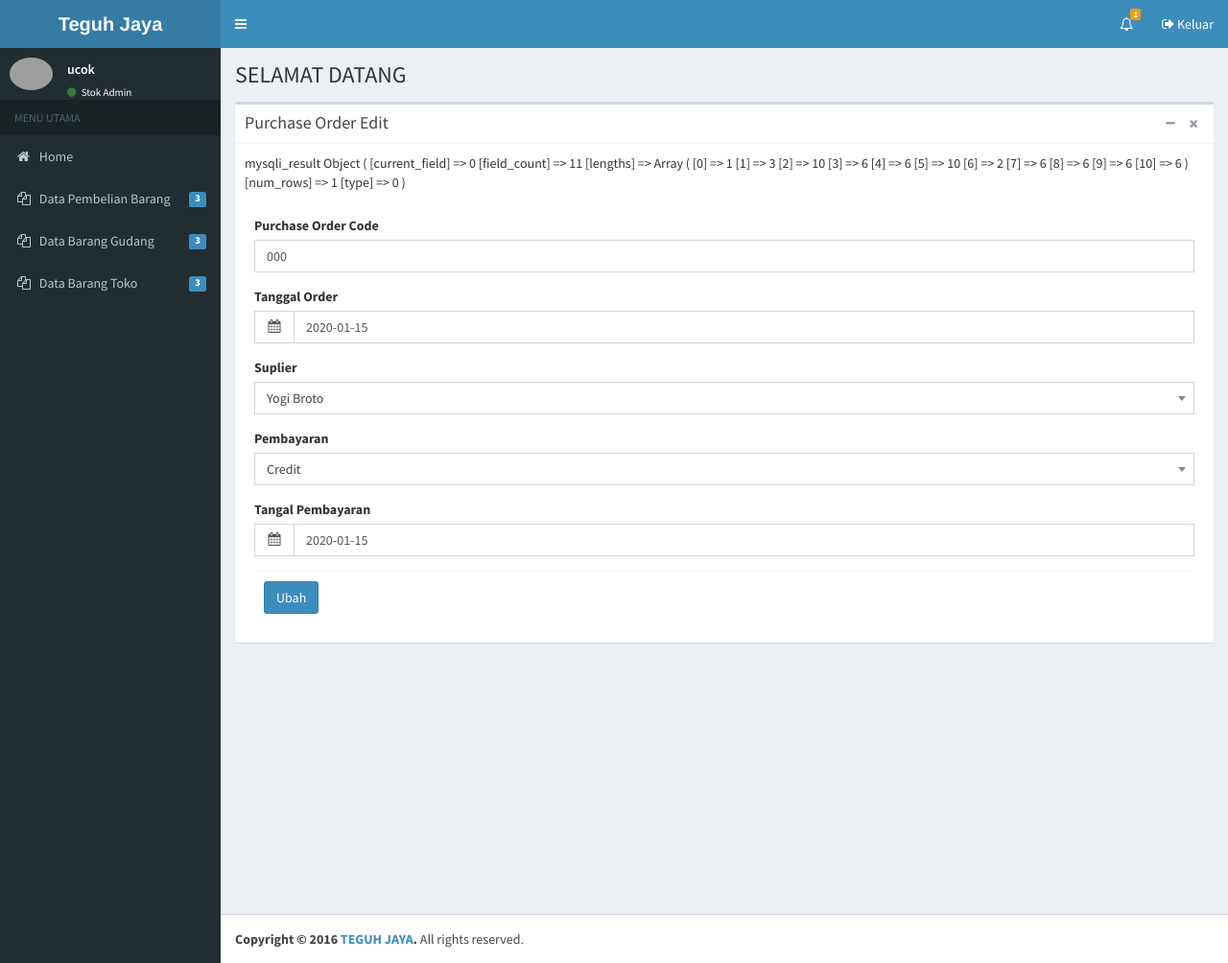
After one commit to robbypranata562/Teguh-Jaya, a PHP site: page /PurchaseOrderMainEdit.php?id=1 in a window 1280 px wide. The commit adds this page. Shown: the whole page at 96% size. Run offline with PHP 8.4, Linux system fonts and the light colour scheme; a user stored in the database is signed in; data comes from the database, SQL or seed files in the repository; tables that the repository leaves empty or names only in its code hold one stand-in row (values such as "Sample post"); some libraries are stand-ins or nearby versions; grey boxes are pictures that could not be loaded.

Commit message:
Purchase Order

```diff
--- /dev/null
+++ b/PurchaseOrderMainEdit.php
@@ -0,0 +1,178 @@
+<?php
+    include "header.php";
+    include "koneksi.php";
+?>
+<div class="content-wrapper">
+    <section class="content-header">
+      <h1>
+        SELAMAT DATANG
+      </h1>
+    </section>
+    <section class="content">
+        <div class="box">
+          <div class="box-header with-border">
+                  <h3 class="box-title">Purchase Order Edit</h3>
+                  <div class="box-tools pull-right">
+                      <button type="button" class="btn btn-box-tool" data-widget="collapse" data-toggle="tooltip" title="Collapse">
+                      <i class="fa fa-minus"></i></button>
+                      <button type="button" class="btn btn-box-tool" data-widget="remove" data-toggle="tooltip" title="Remove">
+                      <i class="fa fa-times"></i></button>
+                  </div>
+          </div>
+          <div class="box-body">
+          <?php
+          if (isset($_POST['ubah'])){
+
+            print_r($_POST);
+            $id = $_POST['POID'];
+            $code=$_POST['code'];
+            $tanggal=$_POST['tanggal'];
+            $suplier=$_POST['suplier_name'];
+            $tipe_pembayaran=$_POST['tipe_pembayaran'];
+            $tanggal_pembayaran = !empty($_POST['tanggal_pembayaran']) ? $_POST['tanggal_pembayaran'] : "NULL";
+            if ($tipe_pembayaran == "1"){
+              $tanggal_pembayaran = "NULL";
+            }
+            $sql_purchase_order_main= "Update PurchaseOrder Set
+            Code = '".$code."',
+            TanggalPembelian = '".$tanggal."',
+            Supplier = '".$suplier."',
+            Pembayaran = '".$tipe_pembayaran."',
+            TanggalPembayaran = '".$tanggal_pembayaran."'
+            where Id = '".$id."'";
+            print_r($sql_purchase_order_main);
+            $exe=mysqli_query($koneksi,$sql_purchase_order_main);
+            if($koneksi->query($sql_purchase_order_main) === TRUE)
+            {
+              echo ("<script>location.href='PurchaseOrderList.php';</script>");
+            }
+            else
+            {
+              echo    "<div class='alert alert-danger'>
+              <a class='close' data-dismiss='alert' href='#'>&times;</a>
+              <strong>Success!</strong> Data Purchase Order Gagal Diubah
+              </div>";
+            }
+          }
+          ?>
+          <?php
+            $id = $_GET['id'];
+            $sql="SELECT
+            a.Id,
+            a.`Code`,
+            Date(a.TanggalPembelian) TanggalPembelian,
+            a.Supplier,
+            a.Pembayaran,
+            Date(a.TanggalPembayaran) TanggalPembayaran,
+            a.Total,
+            a.Pembuat,
+            a.Dibuat,
+            a.Pengubah,
+            a.Diubah
+            FROM
+            purchaseorder a
+            WHERE
+            a.id = '$id'";
+            $exe=mysqli_query($koneksi,$sql);
+
+            while ($data=mysqli_fetch_array($exe))
+            {
+              print_r($exe);
+            ?>
+
+              <form role="form" action="" method="post" enctype="multipart/form-data">
+                <div class="box-body">
+                  <div class="form-group">
+                    <input type="hidden" name="POID" class="form-control" id="POID" value="<?php echo $data['Id'];?>" >
+                  </div>
+                  <div class="form-group">
+                    <label>Purchase Order Code</label>
+                    <input type="text" name="code" class="form-control" id="code"  value="<?php echo $data['Code'];?>">
+                  </div>
+                  <div class="form-group">
+                    <label for="exampleInputDate">Tanggal Order</label>
+                    <div class="input-group date">
+                      <div class="input-group-addon">
+                        <i class="fa fa-calendar"></i>
+                      </div>
+                    <input type="text" class="form-control pull-right" id="tanggal" name="tanggal" value="<?php echo $data['TanggalPembelian'];?>">
+                    </div>
+                  </div>
+                  <div class="form-group">
+                    <label class = "form-label">Suplier</label>
+                    <div class>
+                    <select class="form-control" style="width: 100%;" name="suplier_name" id="suplier_name">
+                            <?php
+                                $sql_supplier="SELECT id_suplier , nama_suplier FROM Suplier";
+                                $exe_supplier=mysqli_query($koneksi,$sql_supplier);
+                                while($data_supplier=mysqli_fetch_array($exe_supplier))
+                                {
+                                ?>
+                                    <?php
+                                      if ($data['Supplier'] == $data_supplier['id_suplier']) { ?>
+                                        <option value=<?php echo $data_supplier['id_suplier'];?> selected><?php echo $data_supplier['nama_suplier'];?></option>
+                                    <?php } else { ?>
+                                        <option value=<?php echo $data_supplier['id_suplier'];?>><?php echo $data_supplier['nama_suplier'];?></option>
+                                   <?php } ?>
+
+                                <?php
+                                }
+                                ?>
+                        </select>
+                    </div>
+                  </div>
+                  <div class="form-group">
+                    <label for="">Pembayaran</label>
+                    <div class>
+                        <select class="form-control select2"   style="width: 100%;" name="tipe_pembayaran" id="tipe_pembayaran">
+                            <option value="0">Pilih Metode Pembayaran :</option>
+                            <?php if ($data['Pembayaran'] == 1) { ?>
+                                  <option value="1" selected>Cash</option>
+                                  <option value="2">Credit</option>
+                           <?php } else { ?>
+                                  <option value="1" >Cash</option>
+                                  <option value="2" selected>Credit</option> <?php } ?>
+                        </select>
+                    </div>
+                </div>
+                <div class="form-group" id="columnTanggalPembayaran">
+                    <label for="exampleInputDate">Tangal Pembayaran</label>
+                    <div class="input-group date">
+                        <div class="input-group-addon">
+                            <i class="fa fa-calendar"></i>
+                        </div>
+                        <input type="text" class="form-control pull-right" id="tanggal_pembayaran" name="tanggal_pembayaran" value = <?php echo $data['TanggalPembayaran'] ?>>
+                    </div>
+                </div>
+                  <div class="box-footer">
+                    <input type="submit" name="ubah" class="btn btn-primary" value="Ubah">
+                  </div>
+              <form>
+			    <?php } ?>
+          </div>
+        </div>
+    </section>
+</div>
+<?php include "footer.php";?>
+<script type="text/javascript">
+		$(document).ready(function() {
+      if ($("#tipe_pembayaran").val() == 1)
+      {
+        $("#columnTanggalPembayaran").addClass('hide');
+      }
+      else
+      {
+        $("#columnTanggalPembayaran").removeClass('hide');
+      }
+
+      $("#tipe_pembayaran").on('change',function(e){
+                if (this.value == 1)
+                {
+                    $("#columnTanggalPembayaran").addClass('hide');
+                }
+                else{
+                    $("#columnTanggalPembayaran").removeClass('hide');
+                }
+            });
+    })
+</script>
--- a/footer.php
+++ b/footer.php
@@ -204,7 +204,8 @@
 <!-- ./wrapper -->
 
 <!-- jQuery 2.2.3 -->
-<script src="plugins/jQuery/jquery-2.2.3.min.js"></script>
+<script type="text/javascript" src="plugins/jQuery/jquery-2.2.3.min.js"></script>
+<script type='text/javascript' src="plugins/jQueryUI/jquery-ui.min.js"></script>
 <!-- Bootstrap 3.3.6 -->
 <!-- DataTables -->
 <script src="plugins/datatables/jquery.dataTables.min.js"></script>
@@ -219,15 +220,14 @@
 <!-- AdminLTE for demo purposes -->
 
 <script src="dist/js/demo.js"></script>
-<script src="plugins/input-mask/jquery.inputmask.date.extensions.js"></script>
-<script src="plugins/input-mask/jquery.inputmask.extensions.js"></script>
+<!-- <script src="plugins/input-mask/jquery.inputmask.date.extensions.js"></script>
+<script src="plugins/input-mask/jquery.inputmask.extensions.js"></script> -->
 <!-- date-range-picker -->
-<script src="plugins/daterangepicker/daterangepicker.js"></script>
+<!-- <script src="plugins/daterangepicker/daterangepicker.js"></script> -->
 <!-- bootstrap datepicker -->
 <script src="plugins/datepicker/bootstrap-datepicker.js"></script>
-<script src="https://cdnjs.cloudflare.com/ajax/libs/moment.js/2.11.2/moment.min.js"></script>
-<script src="//code.jquery.com/ui/1.11.4/jquery-ui.js"></script>
 
+<!-- <script src="plugins/daterangepicker/moment.min.js"></script> -->
 <script src="plugins/select2/select2.full.min.js"></script>
 <script src="plugins/iCheck/icheck.min.js"></script>
 <script src="validator.js"></script>
--- a/header.php
+++ b/header.php
@@ -22,11 +22,10 @@
   <link rel="stylesheet" href="https://cdnjs.cloudflare.com/ajax/libs/ionicons/2.0.1/css/ionicons.min.css">
     <link rel="stylesheet" href="plugins/select2/select2.min.css">
   <!-- Sugestt -->
-  <script type="text/javascript" src="js/jquery.js"></script>
-<script type='text/javascript' src='js/jquery.autocomplete.js'></script>
+
 
    <!-- Data Table -->
-    <link rel="stylesheet" href="plugins/datatables/dataTables.bootstrap.css">
+    <link rel="stylesheet" href="/admin/plugins/datatables/dataTables.bootstrap.css">
     <link rel="stylesheet" type="text/css" href="https://cdn.datatables.net/buttons/1.2.4/css/buttons.dataTables.min.css">
   <!-- Theme style -->
   <link rel="stylesheet" href="dist/css/AdminLTE.min.css">
@@ -34,7 +33,7 @@
        folder instead of downloading all of them to reduce the load. -->
   <link rel="stylesheet" href="dist/css/skins/_all-skins.min.css">
    <!-- daterange picker -->
-  <link rel="stylesheet" href="/plugins/daterangepicker/daterangepicker.css">
+  <link rel="stylesheet" href="plugins/daterangepicker/daterangepicker.css">
   <!-- bootstrap datepicker -->
   <link rel="stylesheet" href="plugins/datepicker/datepicker3.css">
   <link rel="stylesheet" href="//code.jquery.com/ui/1.11.4/themes/smoothness/jquery-ui.css">
@@ -61,7 +60,9 @@
     <!-- Header Navbar: style can be found in header.less -->
     <nav class="navbar navbar-static-top">
       <!-- Sidebar toggle button-->
-
+      <a href="#" class="sidebar-toggle" data-toggle="push-menu" role="button">
+        <span class="sr-only">Toggle navigation</span>
+      </a>
 
       <div class="navbar-custom-menu">
         <ul class="nav navbar-nav">
@@ -195,66 +196,42 @@
       <!-- sidebar menu: : style can be found in sidebar.less -->
       <ul class="sidebar-menu">
       <li class="header">MENU UTAMA</li>
+		  <li class="treeview"><a href="home.php"><i class="fa fa-home"></i> <span>Home</span><span class="pull-right-container"></span></a></li>
+      <?php $jabatan=$_SESSION['level']?>
+      <?php if ($jabatan=='Super Super Admin' or $jabatan=='Super Admin' or $jabatan=='Admin') { ?>
 	      <li class="treeview">
-          <a href="home.php">
-
-
-
-            <i class="fa fa-home"></i> <span>Home</span>
+          <a href="penjualan3.php">
+            <i class="fa fa-cart-plus"></i> <span>Penjualan</span>
             <span class="pull-right-container">
-
+            </span>
+          </a>
+        </li>
+        <li class="treeview">
+          <a href="return_barang.php">
+            <i class="fa fa-retweet"></i> <span>Return Barang</span>
+            <span class="pull-right-container"></span>
+          </a>
+        </li>
+	  <?php } ?>
+    <?php $jabatan=$_SESSION['level']?>
+		<?php if ($jabatan=='Super Super Admin' or $jabatan=='Super Admin' or $jabatan=='Stok Admin') { ?>
+        <li class="treeview">
+          <a href="#">
+            <i class="fa fa-files-o"></i>
+            <span>Data Pembelian Barang</span>
+            <span class="pull-right-container">
+              <span class="label label-primary pull-right">3</span>
             </span>
           </a>
 
-         <!--  <ul class="treeview-menu">
-            <li><a href="index.html"><i class="fa fa-circle-o"></i> Dashboard v1</a></li>
-            <li><a href="index2.html"><i class="fa fa-circle-o"></i> Dashboard v2</a></li>
-          </ul> -->
-
-        </li>
-<?php $jabatan=$_SESSION['level']?>
-      <?php if ($jabatan=='Super Super Admin' or $jabatan=='Super Admin' or $jabatan=='Admin'){
-		?>
-	  <li class="treeview">
-          <a href="penjualan3.php">
-
-
-
-            <i class="fa fa-cart-plus"></i> <span>Penjualan</span>
-            <span class="pull-right-container">
-
-            </span>
-          </a>
-
-         <!--  <ul class="treeview-menu">
-            <li><a href="#"><i class="fa fa-circle-o"></i> Dashboard v1</a></li>
-            <li><a href="#"><i class="fa fa-circle-o"></i> Dashboard v2</a></li>
-          </ul> -->
-
-        </li>
-
-    <li class="treeview">
-          <a href="return_barang.php">
-
-
-
-            <i class="fa fa-retweet"></i> <span>Return Barang</span>
-            <span class="pull-right-container">
-
-            </span>
-          </a>
-
-         <!--  <ul class="treeview-menu">
-            <li><a href="index.html"><i class="fa fa-circle-o"></i> Dashboard v1</a></li>
-            <li><a href="index2.html"><i class="fa fa-circle-o"></i> Dashboard v2</a></li>
-          </ul> -->
-
+          <ul class="treeview-menu">
+            <li><a href="purchaseorderlist.php"><i class="fa fa-circle-o"></i>Daftar Purchase Order</a></li>
+            <li><a href="purchaseorder.php"><i class="fa fa-circle-o"></i>Tambah Purchase Order</a></li>
+          </ul>
         </li>
 		<?php } ?>
-
     <?php $jabatan=$_SESSION['level']?>
-			<?php if ($jabatan=='Super Super Admin' or $jabatan=='Super Admin' or $jabatan=='Stok Admin'){
-		?>
+		<?php if ($jabatan=='Super Super Admin' or $jabatan=='Super Admin' or $jabatan=='Stok Admin') { ?>
         <li class="treeview">
           <a href="#">
             <i class="fa fa-files-o"></i>
@@ -269,9 +246,12 @@
             <li><a href="tbh_barang.php"><i class="fa fa-circle-o"></i> Tambah Barang</a></li>
 		<?php } ?>
 			<?php $jabatan=$_SESSION['level']?>
-			<?php if ($jabatan=='Super Super Admin' or $jabatan=='Super Admin'){
-		?>
-			<li><a href="notif.php"><i class="fa fa-circle-o"></i> Atur Notif</a></li>
+			<?php if ($jabatan=='Super Super Admin' or $jabatan=='Super Admin') { ?>
+			  <li class="treeview">
+          <a href="notif.php">
+            <i class="fa fa-circle-o"></i> Atur Notif
+          </a>
+        </li>
       <?php } ?>
           </ul>
         </li>
@@ -354,7 +334,6 @@
 </ul>
 		  </li>
 		  <li class="treeview">
-
         <a href="#">
           <i class="fa fa-users"></i>
           <span>Data Karyawan</span>
@@ -365,15 +344,9 @@
         <ul class="treeview-menu">
           <li><a href="karyawan_tampil.php"><i class="fa fa-circle-o"></i>karyawan</a></li>
           <li><a href="karyawan_tbh.php"><i class="fa fa-circle-o"></i> Tambah Karyawan</a></li>
-
           <li><a href="karyawan_reg_admin.php"><i class="fa fa-circle-o"></i>Tambah Admin</a></li>
           <li><a href="karyawan_tampiladmin.php"><i class="fa fa-circle-o"></i>Akun Admin</a></li>
           <li><a href="karyawan_hislogin.php"><i class="fa fa-circle-o"></i>History Login</a></li>
-
-
-
-
-
         </ul>
 		  </li>
        <li class="treeview">
@@ -408,37 +381,9 @@
 
         </li>  -->
 		<?php } ?>
-		<!-- <li class="treeview">
-          <a href="#">
-
-
-
-            <i class="fa fa-book"></i> <span>###</span>
-            <span class="pull-right-container">
-
-            </span>
-          </a>
-
-
-
-        </li>  -->
-
-
-
-
-
           </ul>
       </li>
-
         </li>
-
-
-
-
-
-
-
-
       </ul>
     </section>
     <!-- /.sidebar -->
```
Also changed, not shown: PurchaseOrder.php (+79 -39 lines), PurchaseOrderDelete.php (added, +15 -0 lines), PurchaseOrderList.php (added, +97 -0 lines). Lines whose indentation alone changed are shown as unchanged.
